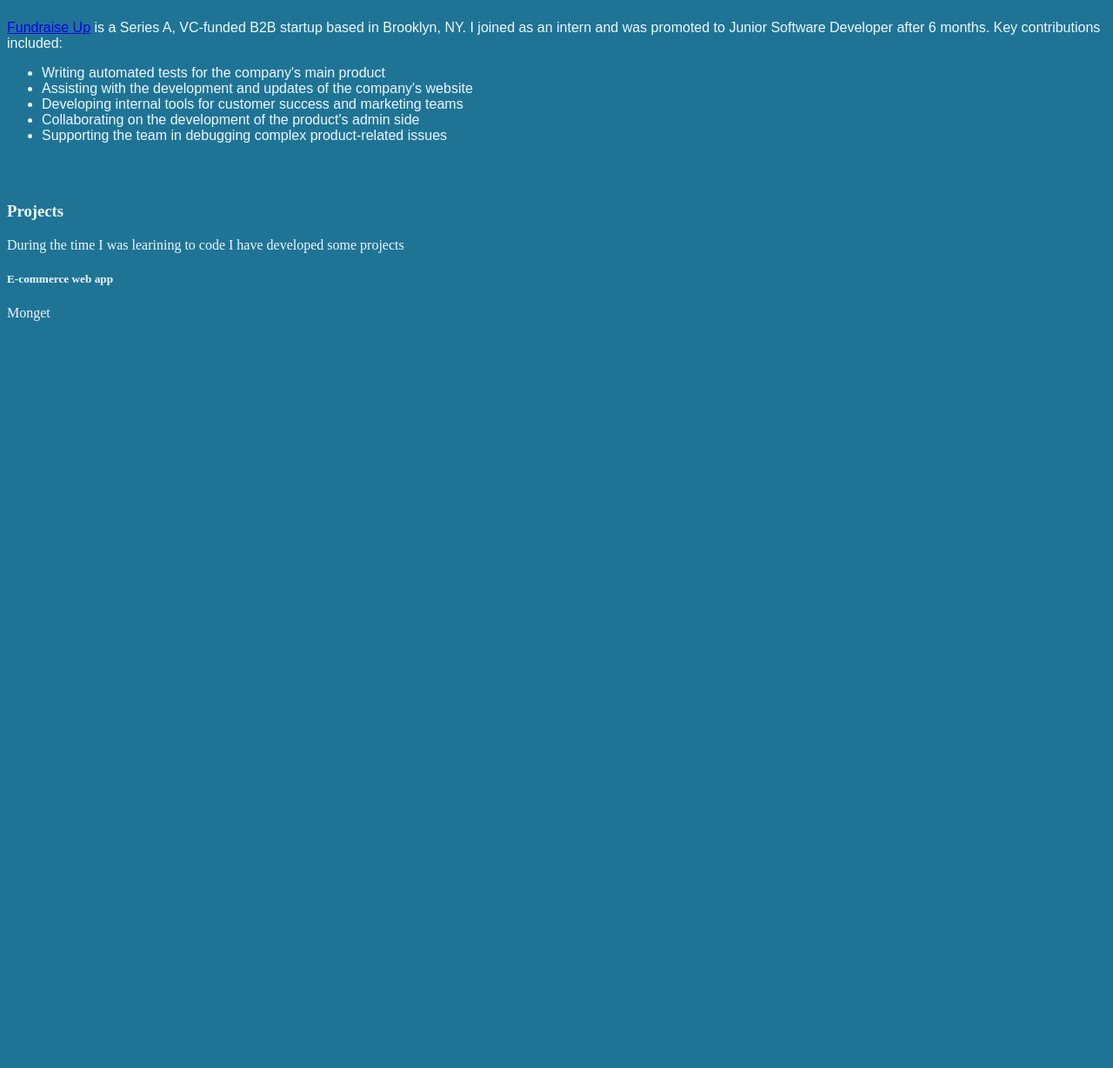
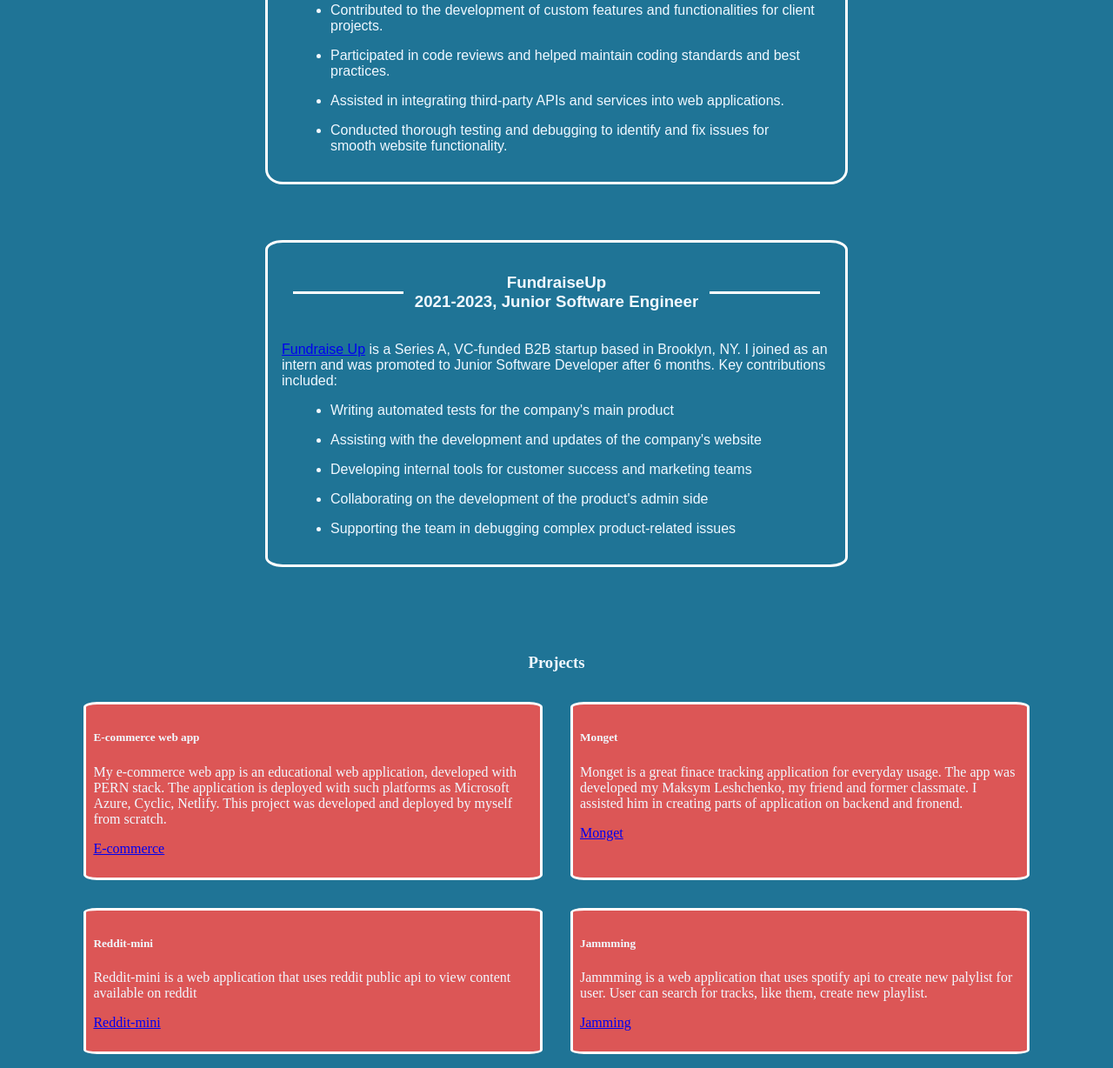
Before and after one commit to markhryt/markhryt.github.io, a plain HTML site: page work/work.html in a window 1280 px wide. Shown: the part 634-1862 px from the top of the page at 87% size. Before the commit the page ends 1003 px from the top, so only its background shows below. Drawn offline with Linux system fonts and the light colour scheme.

Commit message:
new page structure for work page

```diff
--- a/work/work.css
+++ b/work/work.css
@@ -4,6 +4,14 @@
     font-family: 'Nunito', sans-serif;
     animation-name: fadeIn;
     animation-duration: 1s;
+    display: flex;
+    flex-wrap: wrap;
+    justify-content: center;
+}
+
+.work h1{
+    text-align: center;
+    width: 100%;
 }
 
 hr{
@@ -18,20 +26,52 @@ hr{
     display:flex;
     align-items: center;
     text-align: center;
+    flex-wrap: wrap;
 }
 .projects{
     position: relative;
     top: 13rem;
+    display: flex;
+    flex-wrap: wrap;
+    justify-content: center;
 }
 
-.projects summary{
-    list-style-type: none;
+.projects h3{
+    text-align: center;
+    width: 100%;
 }
 
-.projects summary:hover{
-    cursor: pointer;
-    color: gray;
+.project-container{
+    background-color: rgb(220, 86, 86);
+    margin: 1rem;
+    padding: 0.5rem;
+    width: 40%;
+    border: 3px white solid;
+    border-radius: 3%;
+    justify-content: center;
 }
+
+.project-container:hover{
+    background-color: rgb(168, 8, 8);
+    cursor:text;
+}
+.job{
+    border: 3px solid white;
+    margin: 2rem;;
+    border-radius: 3%;
+    padding: 1rem;
+    width: 50%;
+}
+
+.job:hover{
+    background-color: rgb(41, 112, 171);
+    cursor:text;
+}
+
+.job li{
+    margin:1rem;
+}
+
 
 
 
--- a/work/work.html
+++ b/work/work.html
@@ -21,9 +21,8 @@
         </navbar>
     </div>
     <div class="work" id = 'work'>
-        <h3>Work</h3>
-        <p>Throughout my journey, I've had the opportunity to work on various projects, ranging from personal endeavors to collaborative ventures. Each project has been an opportunity to apply my technical skills and creativity to solve real-world problems.
-        </p>
+        <h1>Work</h1>
+        <div class="job">
             <div class="lugh-container">
                 <hr/>
                 <h4>Lugh Studio <br/> 2023-present, Junior Software Engineer</h4>
@@ -41,6 +40,8 @@
                 <li>Assisted in integrating third-party APIs and services into web applications.</li>
                 <li>Conducted thorough testing and debugging to identify and fix issues for smooth website functionality.</li>
             </ul>
+        </div>
+        <div class="job">
             <div class="lugh-container">
                 <hr/>
                 <h3>FundraiseUp<br/> 2021-2023, Junior Software Engineer</h3>
@@ -59,26 +60,41 @@
                 </li>
             </ul>
          </div>
+    </div>
     <div class="projects">
 
         <h3>Projects</h3>
-        <p>During the time I was learining to code I have developed some projects</p>
-        <details>
-            <summary><h5>E-commerce web app</h5></summary>
+        <div class="project-container">
+            <h5>E-commerce web app</h5>
             <p>My e-commerce web app is an educational web application, developed with PERN stack.
                 The application is deployed with such platforms as Microsoft Azure, Cyclic, Netlify.
                 This project was developed and deployed by myself from scratch.
             </p>
             <p><a href="https://markse-commerce.netlify.app/">E-commerce</a></p>
-          </details>
-          <details>
-            <summary>Monget</summary>
+        </div>
+        <div class="project-container">
+            <h5>Monget</h5>
             <p>Monget is a great finace tracking application for everyday usage.
                 The app was developed my Maksym Leshchenko, my friend and former classmate.
                 I assisted him in creating parts of application on backend and fronend.
             </p>
             <p><a href="https://monget.netlify.app/">Monget</a></p>
-          </details>
+        </div>
+        <div class="project-container">
+            <h5>Reddit-mini</h5>
+            <p>Reddit-mini is a web application that uses reddit public api to view
+                content available on reddit
+            </p>
+            <p><a href="https://github.com/markhryt/redditForCoddecademy">Reddit-mini</a></p>
+        </div>
+
+        <div class="project-container">
+            <h5>Jammming</h5>
+            <p>Jammming is a web application that uses spotify api to create new palylist for user.
+                User can search for tracks, like them, create new playlist.
+            </p>
+            <p><a href="https://github.com/markhryt/jammming">Jamming</a></p>
+        </div>
     </div>
 </body>
 </html>
```
Also changed, not shown: skills/skills.css (+7 -3 lines), skills/skills.html (+1 -2 lines). Lines whose indentation alone changed are shown as unchanged.
